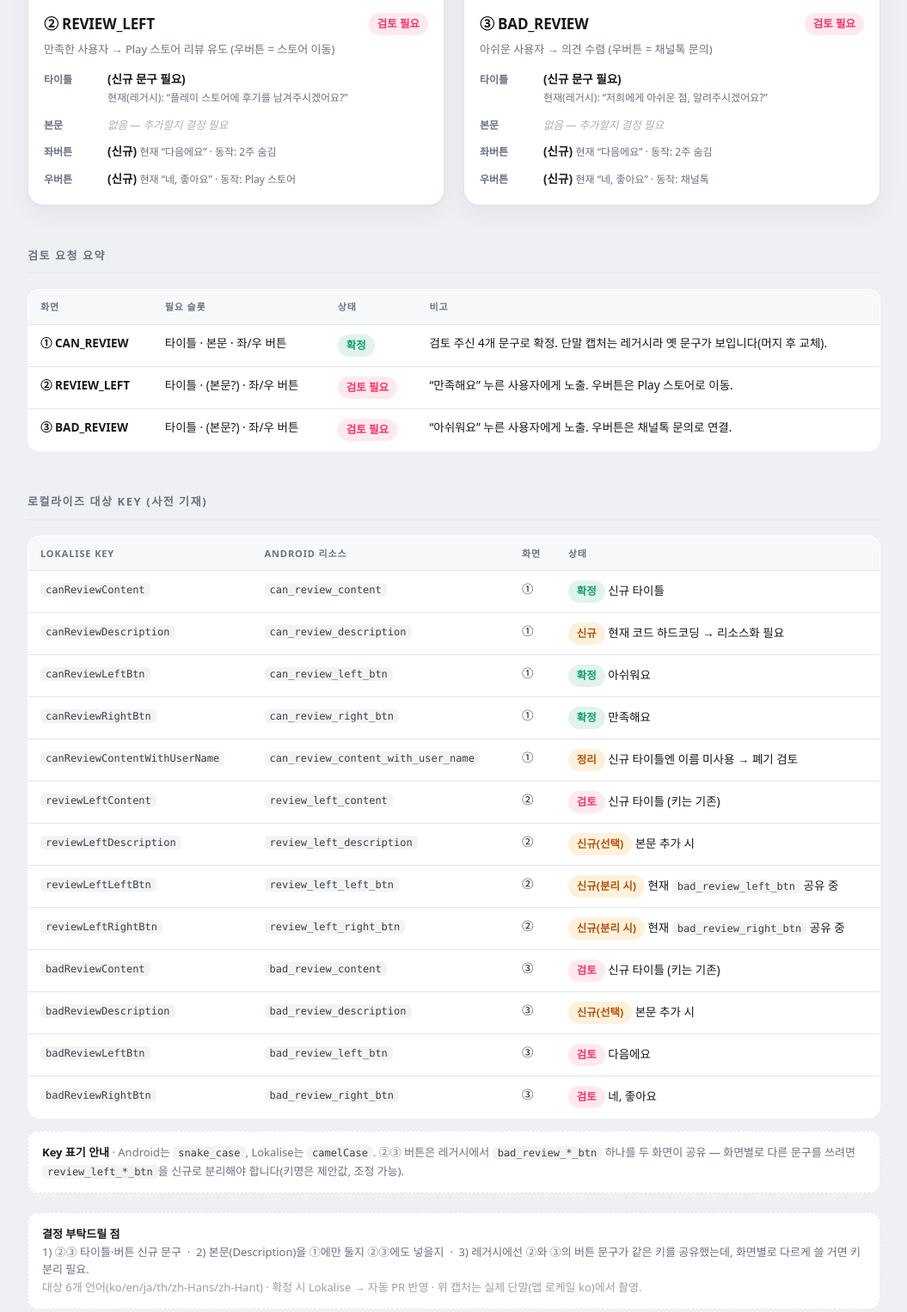
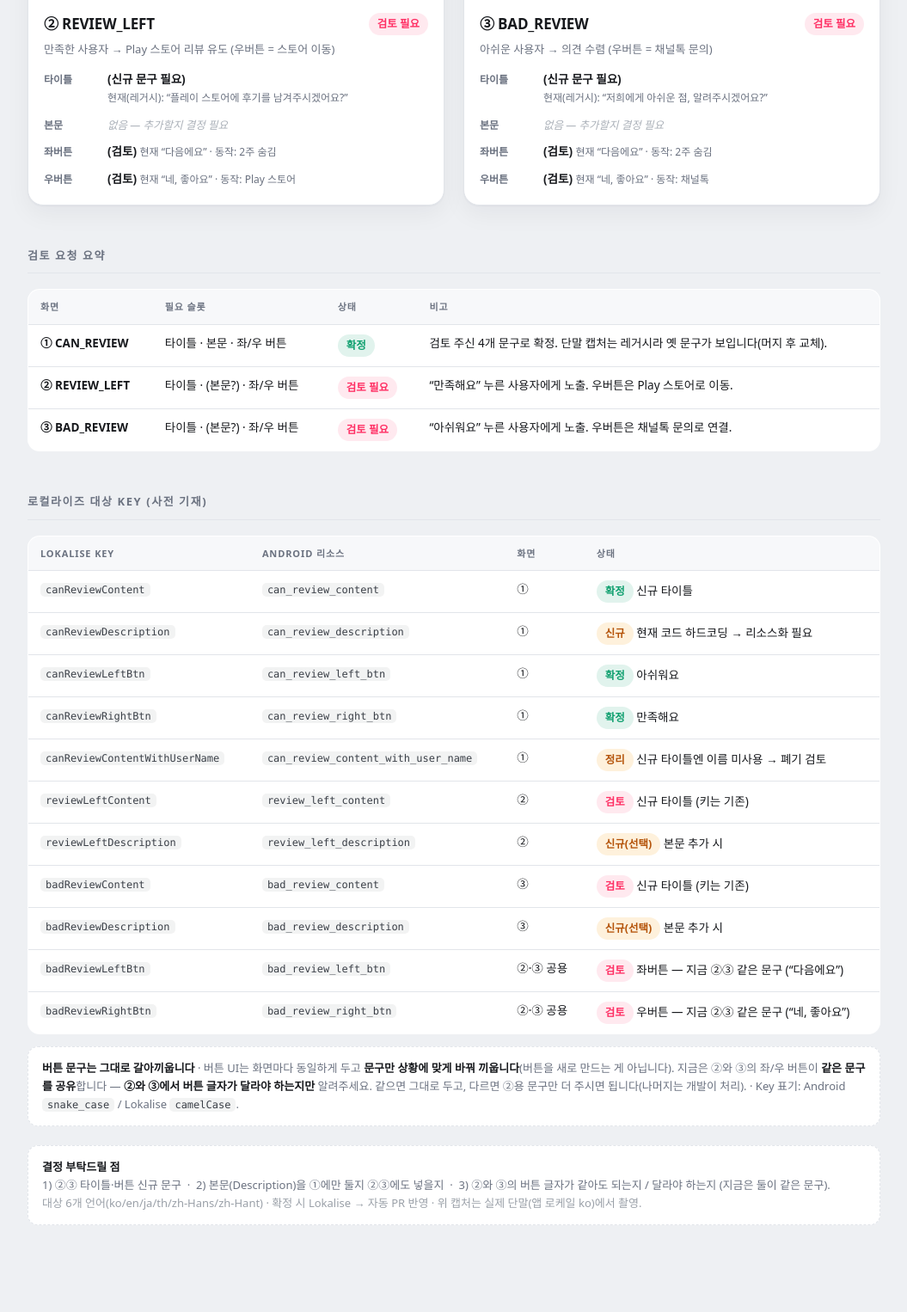
Before and after one commit to lulumeya/app-review-funnel, a plain HTML site: page index.html in a window 1280 px wide. Shown: the part 2845-4371 px from the top of the page at 86% size, without its empty margins (112-1167 px from the left). After the commit the page ends 4342 px from the top, so only its background shows below. Drawn offline with Linux system fonts and the light colour scheme.

Commit message:
버튼 문구 안내 평이하게 수정 (분리 표현 제거)

```diff
--- a/index.html
+++ b/index.html
@@ -112,8 +112,8 @@
         <div class="slots">
           <div class="slot"><span class="lb">타이틀</span><span class="vl"><b>(신규 문구 필요)</b><br><span class="now">현재(레거시): “플레이 스토어에 후기를 남겨주시겠어요?”</span></span></div>
           <div class="slot"><span class="lb">본문</span><span class="vl"><span class="none">없음 — 추가할지 결정 필요</span></span></div>
-          <div class="slot"><span class="lb">좌버튼</span><span class="vl"><b>(신규)</b> <span class="now">현재 “다음에요” · 동작: 2주 숨김</span></span></div>
-          <div class="slot"><span class="lb">우버튼</span><span class="vl"><b>(신규)</b> <span class="now">현재 “네, 좋아요” · 동작: Play 스토어</span></span></div>
+          <div class="slot"><span class="lb">좌버튼</span><span class="vl"><b>(검토)</b> <span class="now">현재 “다음에요” · 동작: 2주 숨김</span></span></div>
+          <div class="slot"><span class="lb">우버튼</span><span class="vl"><b>(검토)</b> <span class="now">현재 “네, 좋아요” · 동작: Play 스토어</span></span></div>
         </div>
       </div>
     </div>
@@ -126,8 +126,8 @@
         <div class="slots">
           <div class="slot"><span class="lb">타이틀</span><span class="vl"><b>(신규 문구 필요)</b><br><span class="now">현재(레거시): “저희에게 아쉬운 점, 알려주시겠어요?”</span></span></div>
           <div class="slot"><span class="lb">본문</span><span class="vl"><span class="none">없음 — 추가할지 결정 필요</span></span></div>
-          <div class="slot"><span class="lb">좌버튼</span><span class="vl"><b>(신규)</b> <span class="now">현재 “다음에요” · 동작: 2주 숨김</span></span></div>
-          <div class="slot"><span class="lb">우버튼</span><span class="vl"><b>(신규)</b> <span class="now">현재 “네, 좋아요” · 동작: 채널톡</span></span></div>
+          <div class="slot"><span class="lb">좌버튼</span><span class="vl"><b>(검토)</b> <span class="now">현재 “다음에요” · 동작: 2주 숨김</span></span></div>
+          <div class="slot"><span class="lb">우버튼</span><span class="vl"><b>(검토)</b> <span class="now">현재 “네, 좋아요” · 동작: 채널톡</span></span></div>
         </div>
       </div>
     </div>
@@ -151,18 +151,16 @@
     <tr><td><mark class="k">canReviewContentWithUserName</mark></td><td><mark class="k">can_review_content_with_user_name</mark></td><td>①</td><td><span class="chip new">정리</span> 신규 타이틀엔 이름 미사용 → 폐기 검토</td></tr>
     <tr><td><mark class="k">reviewLeftContent</mark></td><td><mark class="k">review_left_content</mark></td><td>②</td><td><span class="chip todo">검토</span> 신규 타이틀 (키는 기존)</td></tr>
     <tr><td><mark class="k">reviewLeftDescription</mark></td><td><mark class="k">review_left_description</mark></td><td>②</td><td><span class="chip new">신규(선택)</span> 본문 추가 시</td></tr>
-    <tr><td><mark class="k">reviewLeftLeftBtn</mark></td><td><mark class="k">review_left_left_btn</mark></td><td>②</td><td><span class="chip new">신규(분리 시)</span> 현재 <mark class="k">bad_review_left_btn</mark> 공유 중</td></tr>
-    <tr><td><mark class="k">reviewLeftRightBtn</mark></td><td><mark class="k">review_left_right_btn</mark></td><td>②</td><td><span class="chip new">신규(분리 시)</span> 현재 <mark class="k">bad_review_right_btn</mark> 공유 중</td></tr>
     <tr><td><mark class="k">badReviewContent</mark></td><td><mark class="k">bad_review_content</mark></td><td>③</td><td><span class="chip todo">검토</span> 신규 타이틀 (키는 기존)</td></tr>
     <tr><td><mark class="k">badReviewDescription</mark></td><td><mark class="k">bad_review_description</mark></td><td>③</td><td><span class="chip new">신규(선택)</span> 본문 추가 시</td></tr>
-    <tr><td><mark class="k">badReviewLeftBtn</mark></td><td><mark class="k">bad_review_left_btn</mark></td><td>③</td><td><span class="chip todo">검토</span> 다음에요</td></tr>
-    <tr><td><mark class="k">badReviewRightBtn</mark></td><td><mark class="k">bad_review_right_btn</mark></td><td>③</td><td><span class="chip todo">검토</span> 네, 좋아요</td></tr>
+    <tr><td><mark class="k">badReviewLeftBtn</mark></td><td><mark class="k">bad_review_left_btn</mark></td><td>②·③ 공용</td><td><span class="chip todo">검토</span> 좌버튼 — 지금 ②③ 같은 문구 (“다음에요”)</td></tr>
+    <tr><td><mark class="k">badReviewRightBtn</mark></td><td><mark class="k">bad_review_right_btn</mark></td><td>②·③ 공용</td><td><span class="chip todo">검토</span> 우버튼 — 지금 ②③ 같은 문구 (“네, 좋아요”)</td></tr>
   </table>
-  <p class="note" style="margin-top:14px"><b>Key 표기 안내</b> · Android는 <mark class="k">snake_case</mark>, Lokalise는 <mark class="k">camelCase</mark>. ②③ 버튼은 레거시에서 <mark class="k">bad_review_*_btn</mark> 하나를 두 화면이 공유 — 화면별로 다른 문구를 쓰려면 <mark class="k">review_left_*_btn</mark>을 신규로 분리해야 합니다(키명은 제안값, 조정 가능).</p>
+  <p class="note" style="margin-top:14px"><b>버튼 문구는 그대로 갈아끼웁니다</b> · 버튼 UI는 화면마다 동일하게 두고 <b>문구만 상황에 맞게 바꿔 끼웁니다</b>(버튼을 새로 만드는 게 아닙니다). 지금은 ②와 ③의 좌/우 버튼이 <b>같은 문구를 공유</b>합니다 — <b>②와 ③에서 버튼 글자가 달라야 하는지만</b> 알려주세요. 같으면 그대로 두고, 다르면 ②용 문구만 더 주시면 됩니다(나머지는 개발이 처리). · Key 표기: Android <mark class="k">snake_case</mark> / Lokalise <mark class="k">camelCase</mark>.</p>
 
   <div class="note">
     <b>결정 부탁드릴 점</b><br>
-    1) ②③ 타이틀·버튼 신규 문구 &nbsp;·&nbsp; 2) 본문(Description)을 ①에만 둘지 ②③에도 넣을지 &nbsp;·&nbsp; 3) 레거시에선 ②와 ③의 버튼 문구가 같은 키를 공유했는데, 화면별로 다르게 쓸 거면 키 분리 필요.<br>
+    1) ②③ 타이틀·버튼 신규 문구 &nbsp;·&nbsp; 2) 본문(Description)을 ①에만 둘지 ②③에도 넣을지 &nbsp;·&nbsp; 3) ②와 ③의 버튼 글자가 같아도 되는지 / 달라야 하는지 (지금은 둘이 같은 문구).<br>
     <span style="color:#9aa0a8">대상 6개 언어(ko/en/ja/th/zh-Hans/zh-Hant) · 확정 시 Lokalise → 자동 PR 반영 · 위 캡처는 실제 단말(앱 로케일 ko)에서 촬영.</span>
   </div>
 </div>
```
